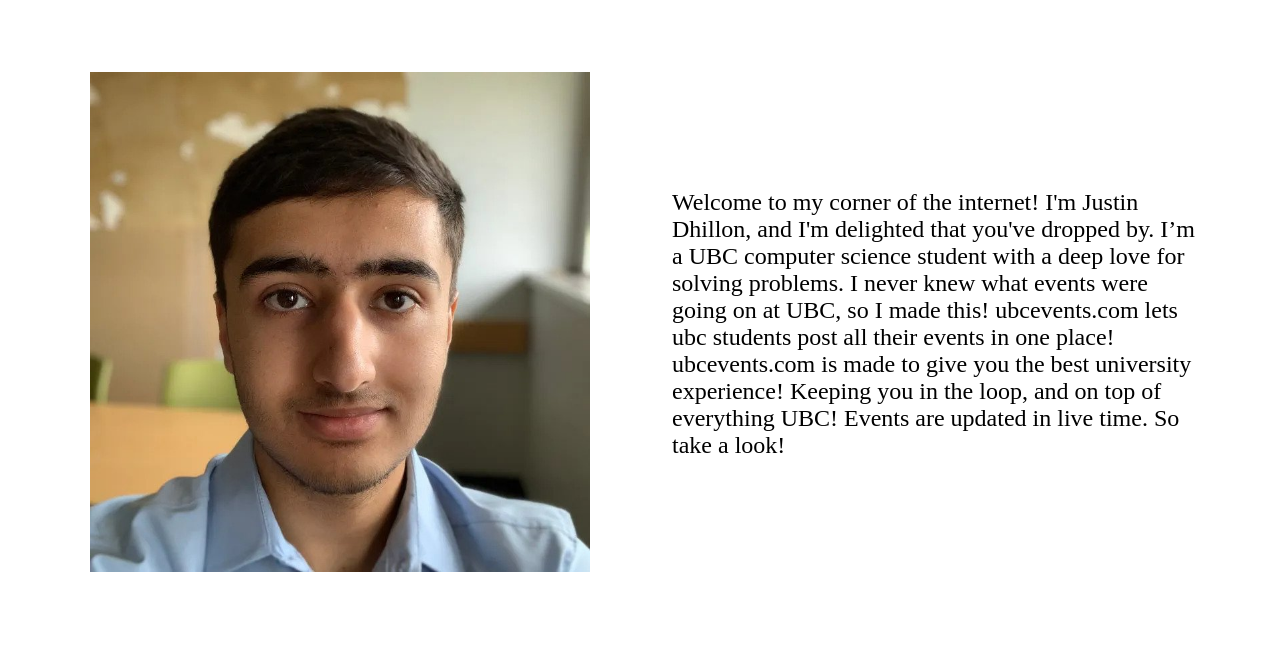
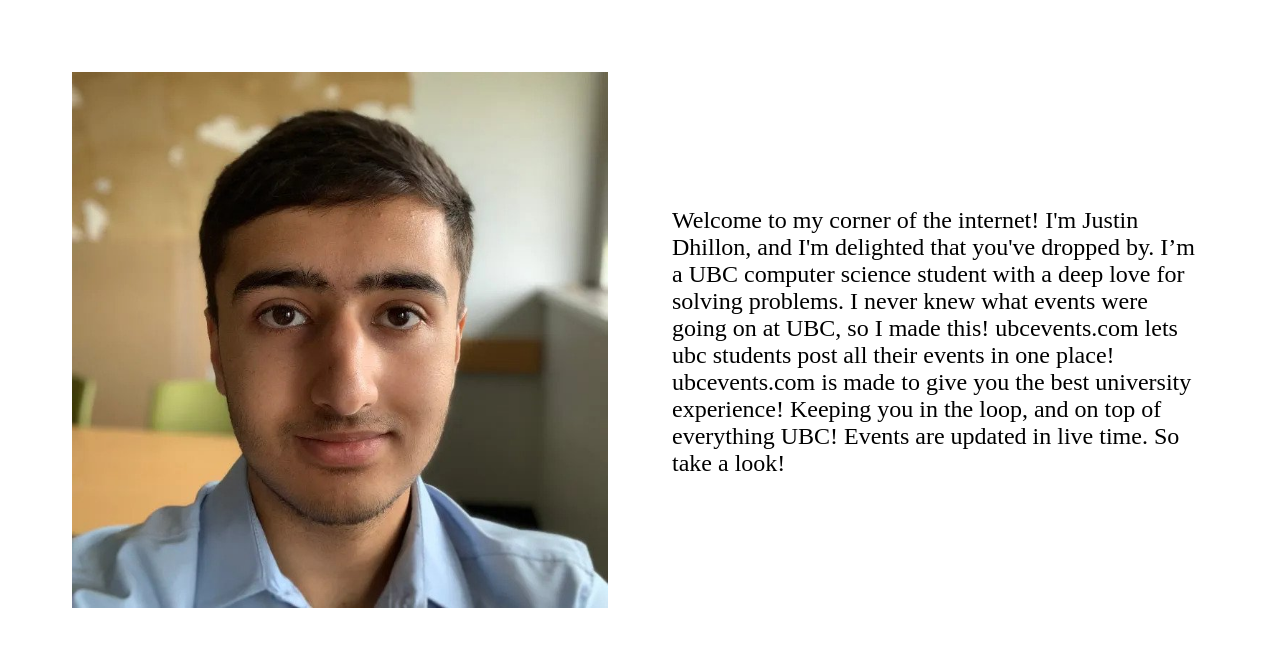
Before and after one commit to justindhillon/ubcevents, a Next.js app: page /about-me/Intro in a window 1280 px wide. Shown: the top 646 px of the page. Built offline with nearby package versions, Linux system fonts and the light colour scheme.

Commit message:
modified:   pages/about-me/Intro.tsx

```diff
--- a/pages/about-me/Intro.tsx
+++ b/pages/about-me/Intro.tsx
@@ -7,8 +7,9 @@ const Intro: React.FC = () => {
             <div className="column">
                 <Image
                     src="/images/profile.jpg"
-                    width={500}
-                    height={500}
+                    width={1000}
+                    height={1000}
+                    layout="responsive"
                     alt="Picture of the author"
                     className={"circle"}
                 />
@@ -42,8 +43,7 @@ const Intro: React.FC = () => {
                 .column {
                     -webkit-flex: 1;
                     -ms-flex: 1;
-                    flex-grow: 1;
-                    flex-basis: 0;
+                    flex: 1;
                     padding: 2rem;
                     padding-top: 0rem;
                     text-align: center;
```
